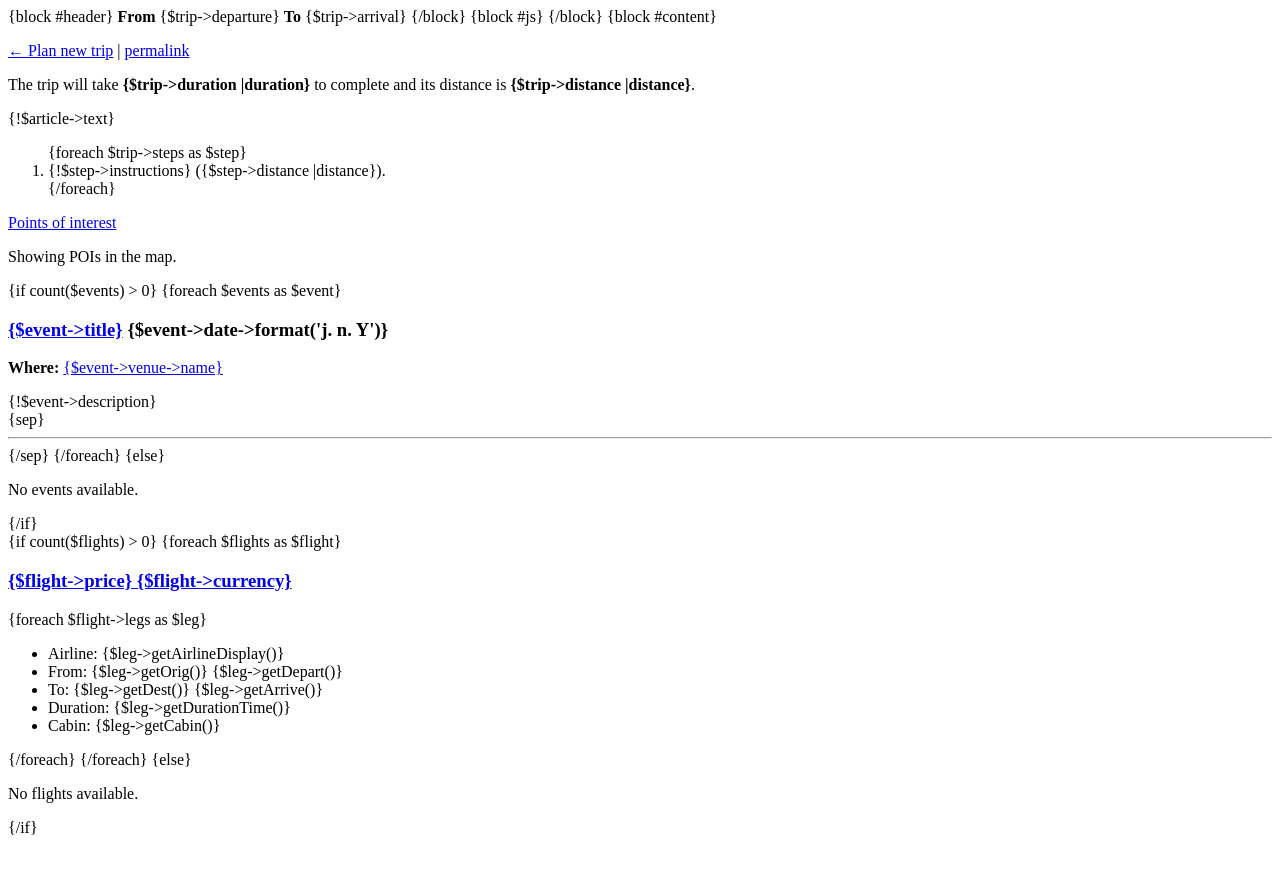
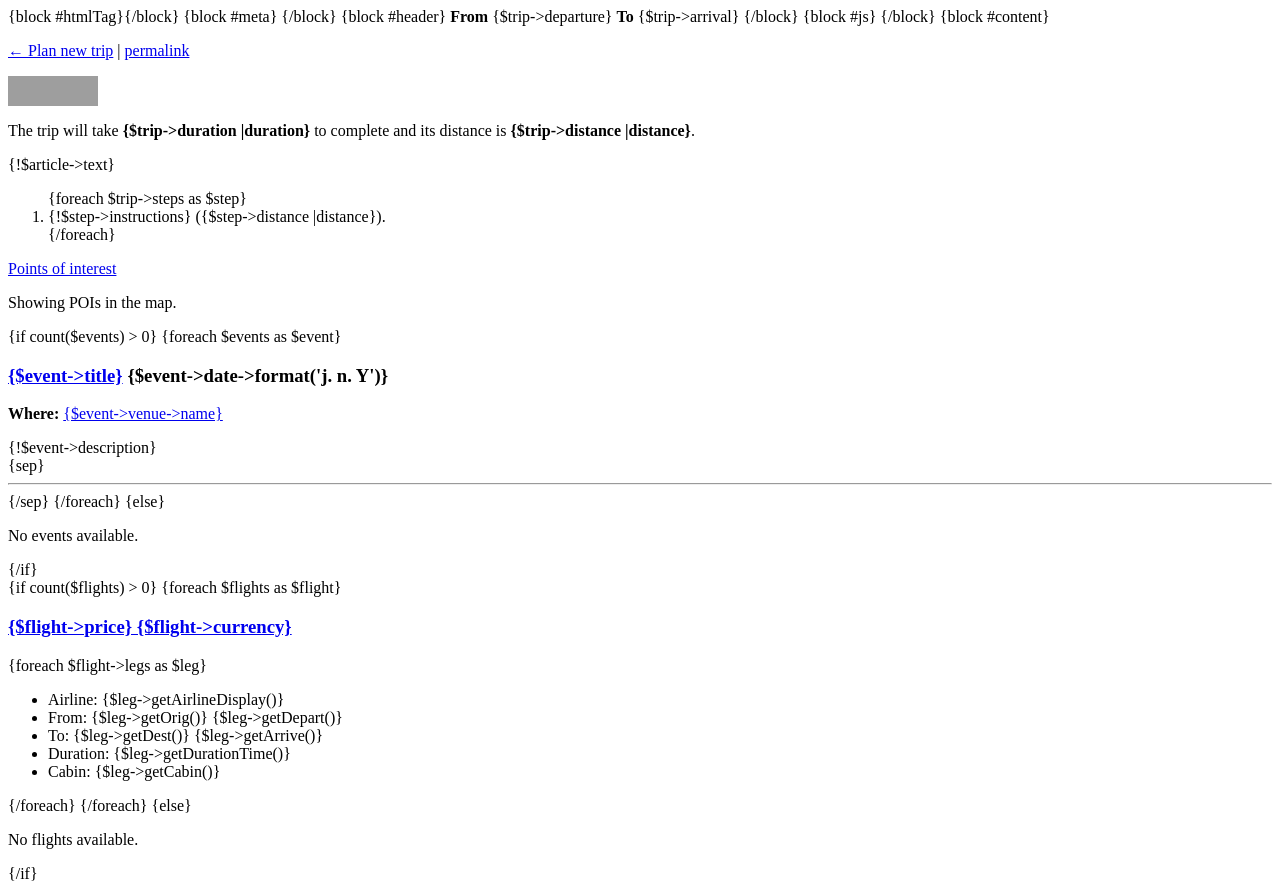
Before and after one commit to travelbot/travelbot, a PHP site: page /templates/Trip/show.phtml in a window 1280 px wide. Before the commit the page ends 835 px from the top, so only its background shows below. Run offline with PHP 8.4, Linux system fonts and the light colour scheme; grey boxes are pictures that could not be loaded.

Commit message:
Implemented FB like button, code cleanup and fixes.

```diff
--- a/app/templates/@layout.phtml
+++ b/app/templates/@layout.phtml
@@ -1,12 +1,13 @@
 <!DOCTYPE html>
-<html>
+{block #htmlTag}<html>{/block}
 <head>
 	<meta http-equiv="Content-Type" content="text/html; charset=utf-8">
 
 	<meta name="description" content="Nette Framework web application skeleton">
 	<meta name="robots" content="{$robots}" n:ifset="$robots">
+	{block #meta}{/block}
 
-	<title>Project Travelbot</title>
+	<title>{block #title}{/block} | Travelbot</title>
 
 	<link rel="stylesheet" href="{$basePath}/css/reset.css" type="text/css">
 	<link rel="stylesheet" href="{$basePath}/css/screen.css" type="text/css">
--- a/app/templates/About/default.phtml
+++ /dev/null
@@ -1,5 +0,0 @@
-{block #content}
-
-<p>Travelbot is your great travel guide.</p>
-
-<p>More info at <a href="http://github.com/travelbot/travelbot">GitHub</a>.</p>
--- a/app/templates/Homepage/default.phtml
+++ b/app/templates/Homepage/default.phtml
@@ -1,3 +1,5 @@
+{block #title}Plan new trip{/block}
+
 {block #header}
 	{widget locationsForm begin}
 		{$locationsForm['from']->label}
--- a/app/templates/Trip/default.phtml
+++ b/app/templates/Trip/default.phtml
@@ -1,5 +1,3 @@
-{block }
-
 {block #content}
 
 <p>List of saved trips.</p>
--- a/app/templates/Trip/show.phtml
+++ b/app/templates/Trip/show.phtml
@@ -1,3 +1,10 @@
+{block #htmlTag}<html xmlns:og="http://opengraphprotocol.org/schema/">{/block}
+{block #meta}
+	<meta property="og:title" content="{block #title}Trip from {$trip->departure} to {$trip->arrival}{/block}">
+	<meta property="og:url" content="{link //this}">
+	<meta property="og:site_name" content="Travelbot">
+{/block}
+
 {block #header}
 	<strong class="departure">From</strong>
 	<span class="trip departure">{$trip->departure}</span>
@@ -13,8 +20,12 @@
 {/block}
 
 {block #content}
-	<p><a href="{link Homepage:}">← Plan new trip</a> | <a href="{link this}">permalink</a></p>
-	<p>The trip will take <strong>{$trip->duration |duration}</strong> to complete and its distance is <strong>{$trip->distance |distance}</strong>.</p>
+
+	<p class="nav"><a href="{link Homepage:}">← Plan new trip</a> | <a href="{link this}">permalink</a></p>
+
+	<iframe src="http://www.facebook.com/plugins/like.php?locale=en_GB&amp;href={link //this}&amp;layout=button_count&amp;action=like&amp;font=trebuchet+ms&amp;colorscheme=light&amp;" scrolling="no" frameborder="0" style="border:none; overflow:hidden; width: 90px; height: 30px;" allowTransparency="true"></iframe>
+
+	<p class="clear">The trip will take <strong>{$trip->duration |duration}</strong> to complete and its distance is <strong>{$trip->distance |distance}</strong>.</p>
 
 	<div>
 		<div id="article">{!$article->text}</div>
```
Also changed, not shown: app/presenters/AboutPresenter.php (deleted, +0 -10 lines), public/css/screen.css (+10 -0 lines).
